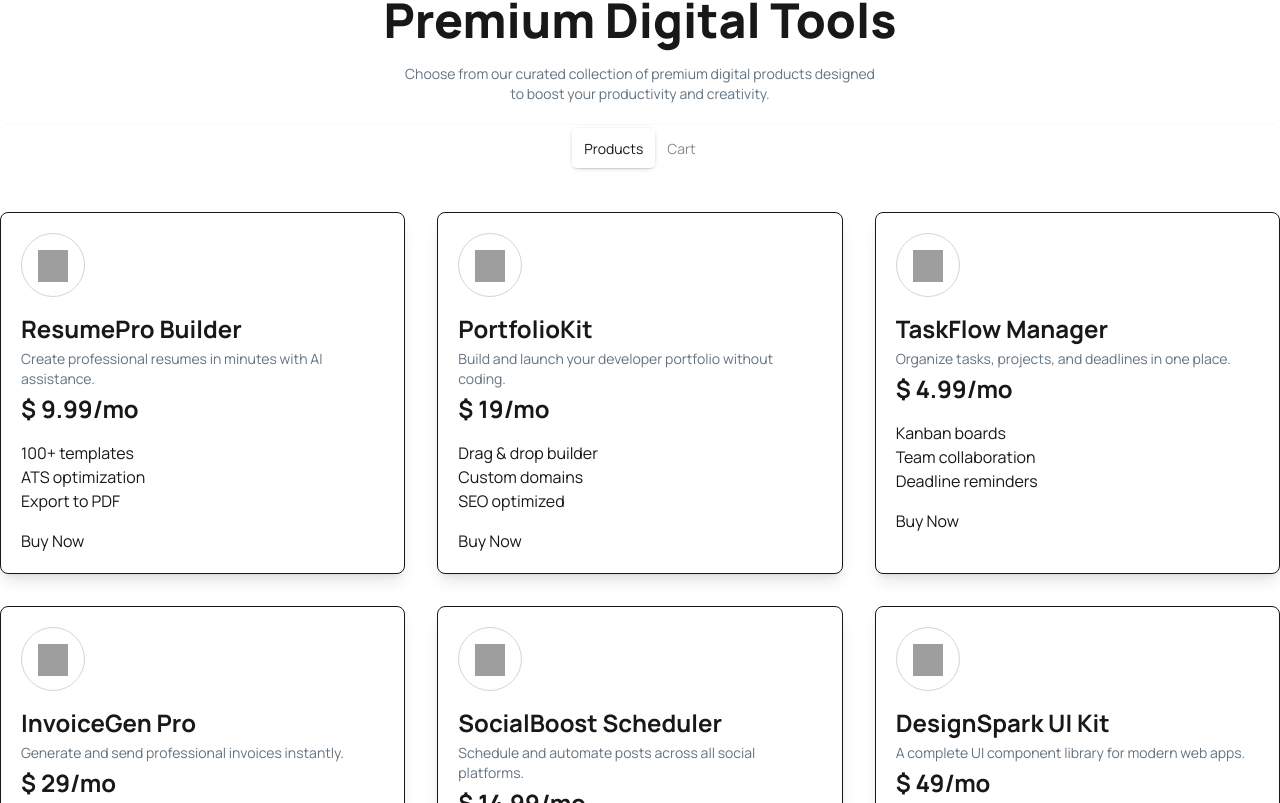
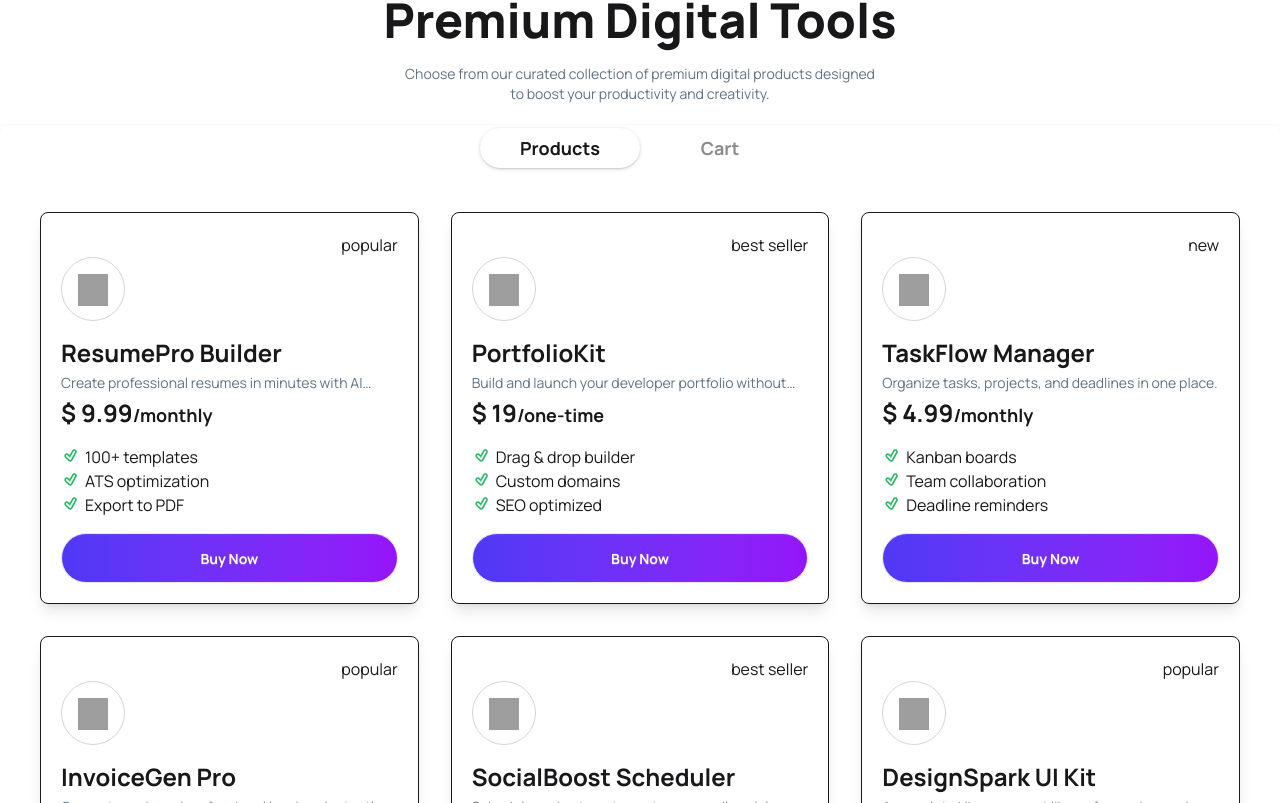
Before and after one commit to anikh174/a6-digi-tools, a React (Vite) app: page / in a window 1280 px wide. Shown: the part 1137-1940 px from the top of the page. Built offline with nearby package versions, Linux system fonts and the light colour scheme; grey boxes are pictures that could not be loaded.

Commit message:
added Tabs button functionality and also added active btn

```diff
--- a/public/data.json
+++ b/public/data.json
@@ -27,7 +27,7 @@
       "Custom domains",
       "SEO optimized"
     ],
-    "icon": "https://cdn-icons-png.flaticon.com/512/1055/1055687.png"
+    "icon": "https://i.ibb.co.com/NdYfsNyJ/design-tool.png"
   },
   {
     "id": 3,
@@ -57,7 +57,7 @@
       "Recurring invoices",
       "Payment tracking"
     ],
-    "icon": "https://cdn-icons-png.flaticon.com/512/3135/3135706.png"
+    "icon": "https://i.ibb.co.com/gLsbMWBt/operation.png"
   },
   {
     "id": 5,
@@ -72,7 +72,7 @@
       "Analytics dashboard",
       "Auto hashtag generator"
     ],
-    "icon": "https://cdn-icons-png.flaticon.com/512/733/733547.png"
+    "icon": "https://i.ibb.co.com/BHqHMXmm/portfolio.png"
   },
   {
     "id": 6,
@@ -87,6 +87,6 @@
       "Figma & React support",
       "Dark/light themes"
     ],
-    "icon": "https://cdn-icons-png.flaticon.com/512/1828/1828884.png"
+    "icon": "https://i.ibb.co.com/DPGkvF0y/social-media.png"
   }
 ]
--- a/src/App.jsx
+++ b/src/App.jsx
@@ -1,30 +1,33 @@
-import './App.css'
-import Hero from './components/Hero'
-import Navbar from './components/Navbar'
-import PremiumDigi from './components/PremiumDigi'
-import Products from './components/Products'
-import UserPremiumRating from './components/UserPremiumRating'
+import { useState } from "react";
+import "./App.css";
+import Cart from "./components/Cart";
+import Hero from "./components/Hero";
+import Navbar from "./components/Navbar";
+import PremiumDigi from "./components/PremiumDigi";
+import Products from "./components/Products";
+import UserPremiumRating from "./components/UserPremiumRating";
 
-const getProducts = async()=>{
-  const res = await fetch("/data.json")
+const getProducts = async () => {
+  const res = await fetch("/data.json");
   return res.json();
-}
+};
 
 const productsPromise = getProducts();
-console.log(productsPromise)
+console.log(productsPromise);
 
 function App() {
-
+  const [activeTab, setActiveTab] = useState("Products");
 
   return (
     <>
       <Navbar></Navbar>
       <Hero></Hero>
       <UserPremiumRating></UserPremiumRating>
-      <PremiumDigi></PremiumDigi>
-      <Products productsPromise={productsPromise}></Products>
+      <PremiumDigi activeTab={activeTab} setActiveTab={setActiveTab}></PremiumDigi>
+      {activeTab === "Products" && <Products productsPromise={productsPromise}></Products>}
+      {activeTab === "Cart" && <Cart></Cart>}
     </>
-  )
+  );
 }
 
-export default App
+export default App;
--- /dev/null
+++ b/src/components/Cart.jsx
@@ -0,0 +1,21 @@
+import React from 'react';
+
+const Cart = () => {
+    return (
+        <div className='max-w-[1200px] mx-auto my-20'>
+            <div className='border-2 border-[#F2F2F2] p-10 rounded-lg'>
+                <h3>Your Cart</h3>
+
+                <div>
+
+                </div>
+
+                <div>
+                    <button className='btn w-full bg-linear-to-l from-[#9514FA] to-[#4F39F6] py-6 text-center text-white font-bold rounded-full'>Proceed To CheckOut</button>
+                </div>
+            </div>
+        </div>
+    );
+};
+
+export default Cart;
--- a/src/components/PremiumDigi.jsx
+++ b/src/components/PremiumDigi.jsx
@@ -1,6 +1,8 @@
 import React from "react";
+import Cart from "./Cart";
 
-const PremiumDigi = () => {
+const PremiumDigi = ({activeTab, setActiveTab}) => {
+  console.log(activeTab)
   return (
     <div className="mt-28 ">
       <div className="text-center space-y-5">
@@ -9,20 +11,21 @@ const PremiumDigi = () => {
           Choose from our curated collection of premium digital products
           designed <br /> to boost your productivity and creativity.
         </p>
-
               <div className="tabs tabs-box justify-center bg-transparent">
         <input
           type="radio"
           name="my_tabs_1"
-            className="tab"
+          className="tab w-40 rounded-full font-bold text-lg"
           aria-label="Products"
           defaultChecked
+          onClick={()=>setActiveTab("Products")}
         />
         <input
           type="radio"
           name="my_tabs_1"
-            className="tab"
+          className="tab w-40 rounded-full font-bold text-lg"
           aria-label="Cart"
+          onClick={()=>setActiveTab("Cart")}
         />
       </div>
       </div>
--- /dev/null
+++ b/src/components/ProductCard.jsx
@@ -0,0 +1,53 @@
+import React, { useState } from "react";
+import { TiTickOutline } from "react-icons/ti";
+
+const ProductCard = ({product}) => {
+   const [isAddToCart, setIsAddToCart] = useState(false);
+   const handleBuyNow =()=>{
+        setIsAddToCart(true)
+   }
+  return (
+    <div>
+      <div className="border shadow-lg rounded-lg p-5">
+        <div>
+          <p className="text-right">{product.tag}</p>
+        </div>
+        <div className=" border border-gray-300 rounded-full h-16 w-16 p-4 mb-4">
+          <img className="h-8 w-8" src={product.icon} alt="" />
+        </div>
+
+        <div className="space-y-1 mb-4">
+          <h3 className="font-bold text-2xl">{product.name}</h3>
+          <p className="text-sm text-[#627382] line-clamp-1">
+            {product.description}
+          </p>
+          <p className="font-bold text-2xl">
+            $ {product.price}
+            <span className="text-lg">/{product.period}</span>
+          </p>
+        </div>
+
+        <div className="mb-4">
+          <ul>
+            {product.features.map((feature, index) => (
+              <li className="flex text-center gap-1" key={index}>
+                {" "}
+                <TiTickOutline className="h-5 w-5 text-[#30B868]" />
+                {feature}
+              </li>
+            ))}
+          </ul>
+        </div>
+
+        <button
+          onClick={handleBuyNow}
+          className="btn w-full bg-linear-to-l from-[#9514FA] to-[#4F39F6] py-6 text-center text-white font-bold rounded-full"
+        >
+          {isAddToCart ? "Added To Cart" : "Buy Now"}
+        </button>
+      </div>
+    </div>
+  );
+};
+
+export default ProductCard;
--- a/src/components/Products.jsx
+++ b/src/components/Products.jsx
@@ -1,36 +1,13 @@
-import React, { use } from "react";
+import React, { use} from "react";
+import ProductCard from "./ProductCard";
 
 const Products = ({ productsPromise }) => {
   const products = use(productsPromise);
-  console.log([products]);
   return (
-    <div className="mt-10">
+    <div className="mt-10 max-w-[1200px] mx-auto my-[85px]">
       <div className="grid lg:grid-cols-3 gap-8">
         {products.map((product) => (
-          <div className="border shadow-lg rounded-lg space-y-4 p-5">
-            <div className=" border border-gray-300 rounded-full h-16 w-16 p-4">
-              <img className="h-8 w-8" src={product.icon} alt="" />
-            </div>
-
-            <div className="space-y-1">
-              <h3 className="font-bold text-2xl">{product.name}</h3>
-              <p className="text-sm text-[#627382]">{product.description}</p>
-              <p className="font-bold text-2xl">
-                $ {product.price}
-                <span>/mo</span>
-              </p>
-            </div>
-
-            <div>
-              <ul>
-                {product.features.map((feature, index) => (
-                  <li key={index}>{feature}</li>
-                ))}
-              </ul>
-            </div>
-
-            <button>Buy Now</button>
-          </div>
+          <ProductCard key={product.id} product={product}></ProductCard>
         ))}
       </div>
     </div>
```
Lines whose indentation alone changed are shown as unchanged.
